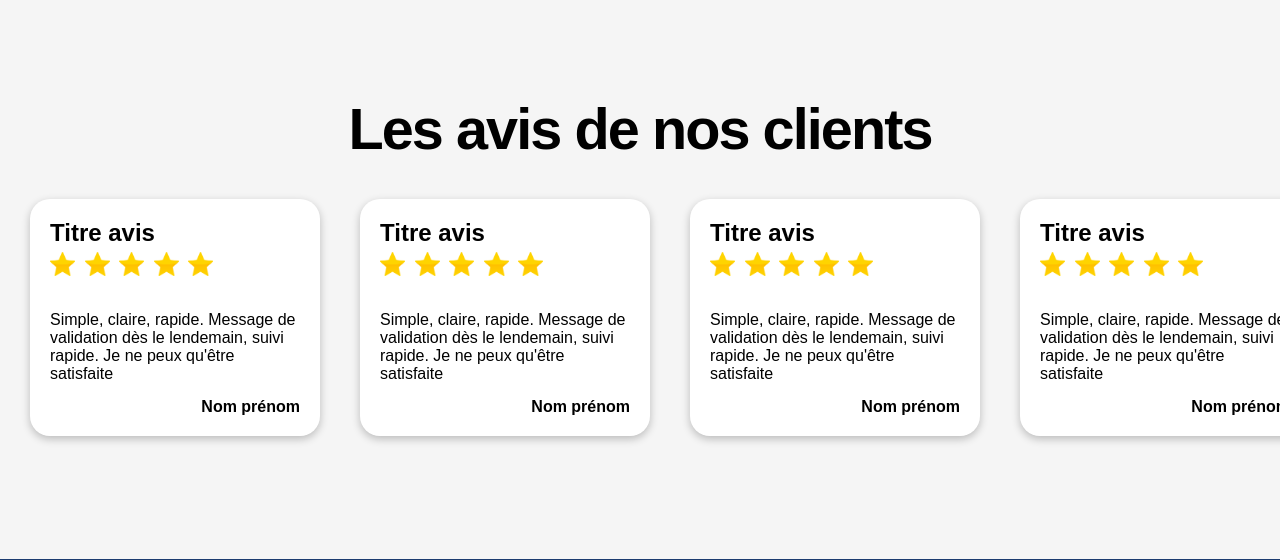
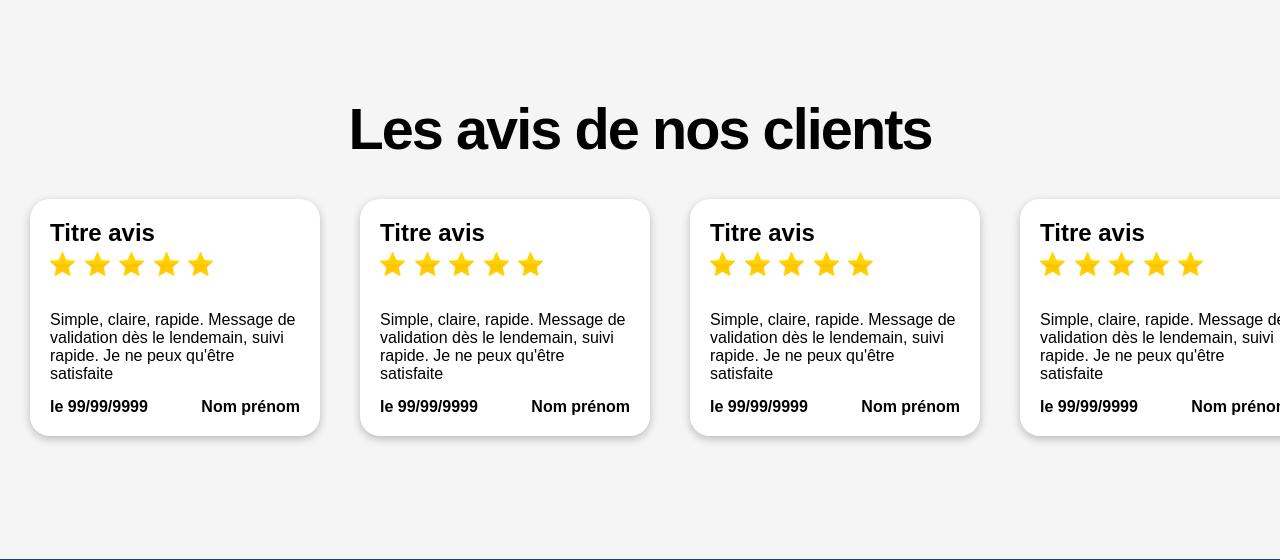
Before and after one commit to alexlec2/amaris_app, a PHP site: page / in a window 1280 px wide. Shown: the part 1640-2200 px from the top of the page. Run offline with PHP 8.4, Linux system fonts and the light colour scheme.

Commit message:
new navbar element + date avis

```diff
--- a/index.html
+++ b/index.html
@@ -21,9 +21,9 @@
             <nav>
                 <ul>
                     <li><a href="#">Présentation</a></li>
+                    <li><a href="#">Expertise</a></li>
                     <li class="menu_deroulant">
                         <a href="#">Formations</a>
-
                         <ul class="menu_sous_deroulant">
                             <li><a href="#">OMNIVISTA</a></li>
                             <li><a href="#">OMC</a></li>
@@ -31,14 +31,8 @@
                             <li><a href="#">Rainbow</a></li>
                         </ul>
                     </li>
-                    <li  class="menu_deroulant">
-                        <a href="#">Installation</a>
-                        <ul class="menu_sous_deroulant">
-                            <li><a href="#">Installations téléphoniques</a></li>
-                            <li><a href="#">Installations informatiques</a></li>
-                        </ul>
-                    </li>
-                    <li><a href="#">Devis/Catalogue</a></li>
+                    <li><a href="#">Devis</a></li>
+                    <li><a href="#">À propos</a></li>
                 </ul>
             </nav>
             <div id="bouton_contact_div">
@@ -224,7 +218,8 @@
                         Simple, claire, rapide. Message de validation dès le lendemain, suivi rapide. Je ne peux qu'être satisfaite
                     </p>
                 </div>
-                <div class="nom_prénom">
+                <div class="nom_prénom_date">
+                    <h4>le 99/99/9999</h4>
                     <h4>Nom prénom</h4>
                 </div>
                 </div>
@@ -244,7 +239,8 @@
                             Simple, claire, rapide. Message de validation dès le lendemain, suivi rapide. Je ne peux qu'être satisfaite
                         </p>
                     </div>
-                    <div class="nom_prénom">
+                    <div class="nom_prénom_date">
+                        <h4>le 99/99/9999</h4>
                         <h4>Nom prénom</h4>
                     </div>
                 </div>
@@ -264,7 +260,8 @@
                             Simple, claire, rapide. Message de validation dès le lendemain, suivi rapide. Je ne peux qu'être satisfaite
                         </p>
                     </div>
-                    <div class="nom_prénom">
+                    <div class="nom_prénom_date">
+                        <h4>le 99/99/9999</h4>
                         <h4>Nom prénom</h4>
                     </div>
                 </div>
@@ -284,7 +281,8 @@
                                 Simple, claire, rapide. Message de validation dès le lendemain, suivi rapide. Je ne peux qu'être satisfaite
                             </p>
                         </div>
-                        <div class="nom_prénom">
+                        <div class="nom_prénom_date">
+                            <h4>le 99/99/9999</h4>
                             <h4>Nom prénom</h4>
                         </div>
                 </div>
@@ -304,7 +302,8 @@
                             Simple, claire, rapide. Message de validation dès le lendemain, suivi rapide. Je ne peux qu'être satisfaite
                         </p>
                     </div>
-                    <div class="nom_prénom">
+                    <div class="nom_prénom_date">
+                        <h4>le 99/99/9999</h4>
                         <h4>Nom prénom</h4>
                     </div>
                 </div>
--- a/style/navbar.css
+++ b/style/navbar.css
@@ -47,7 +47,7 @@ nav ul li {
     display: flex;
     align-items: center;
     justify-content: center;
-    width: 200px;
+    width: 180px;
     transition: .25s ease-out;
 }
 
@@ -213,12 +213,12 @@ nav > ul li:hover .menu_sous_deroulant{
 
 @media only screen and (max-width: 1200px){
     nav ul li {
-        width : 185px;
+        width : 150px;
     }
 }
 @media only screen and (max-width: 1000px){
     nav ul li {
-        width : 160px;
+        width : 130px;
     }
 }
 @media only screen and (max-width: 900px){
--- a/style/style.css
+++ b/style/style.css
@@ -337,9 +337,9 @@ p{
     justify-content: start;
     align-items: center;
 }
-.nom_prénom{
+.nom_prénom_date{
     display: flex;
-    justify-content: end;
+    justify-content: space-between;
 }
 .etoile{
     color: yellow;
```
